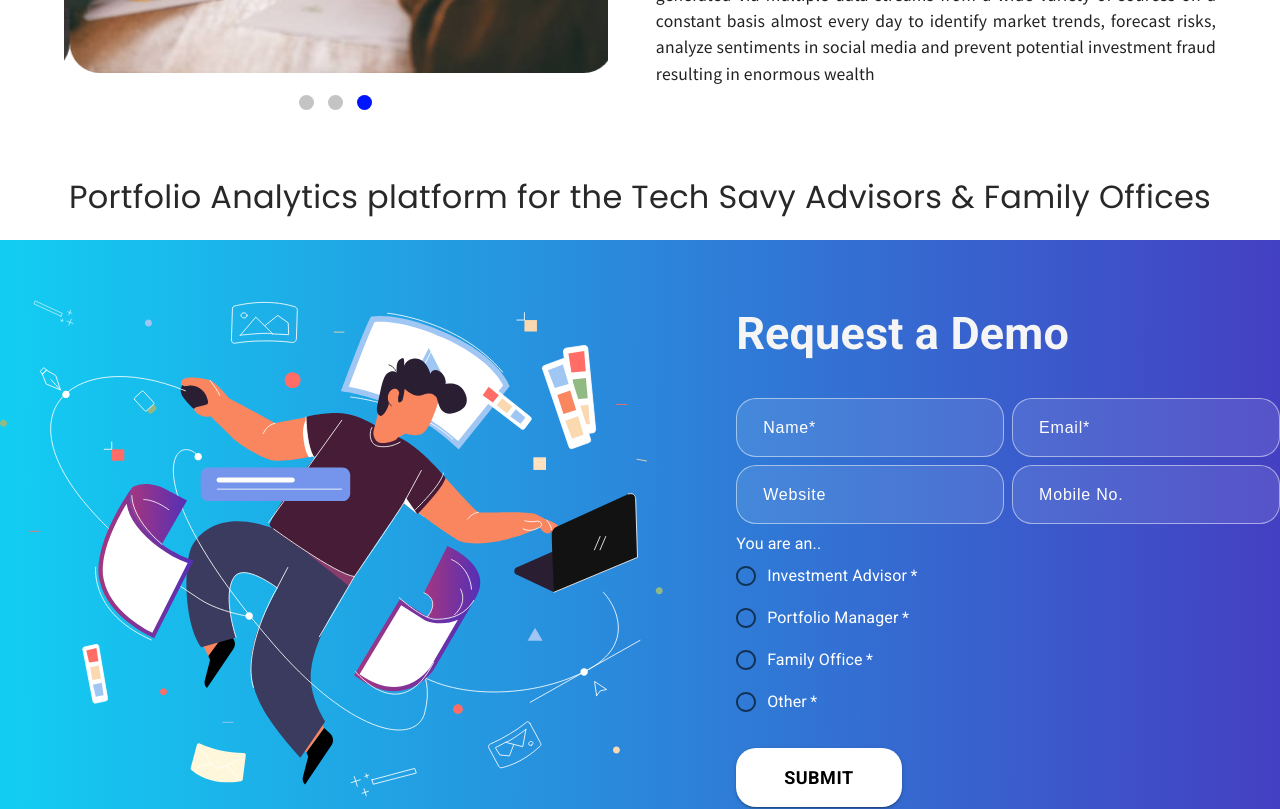
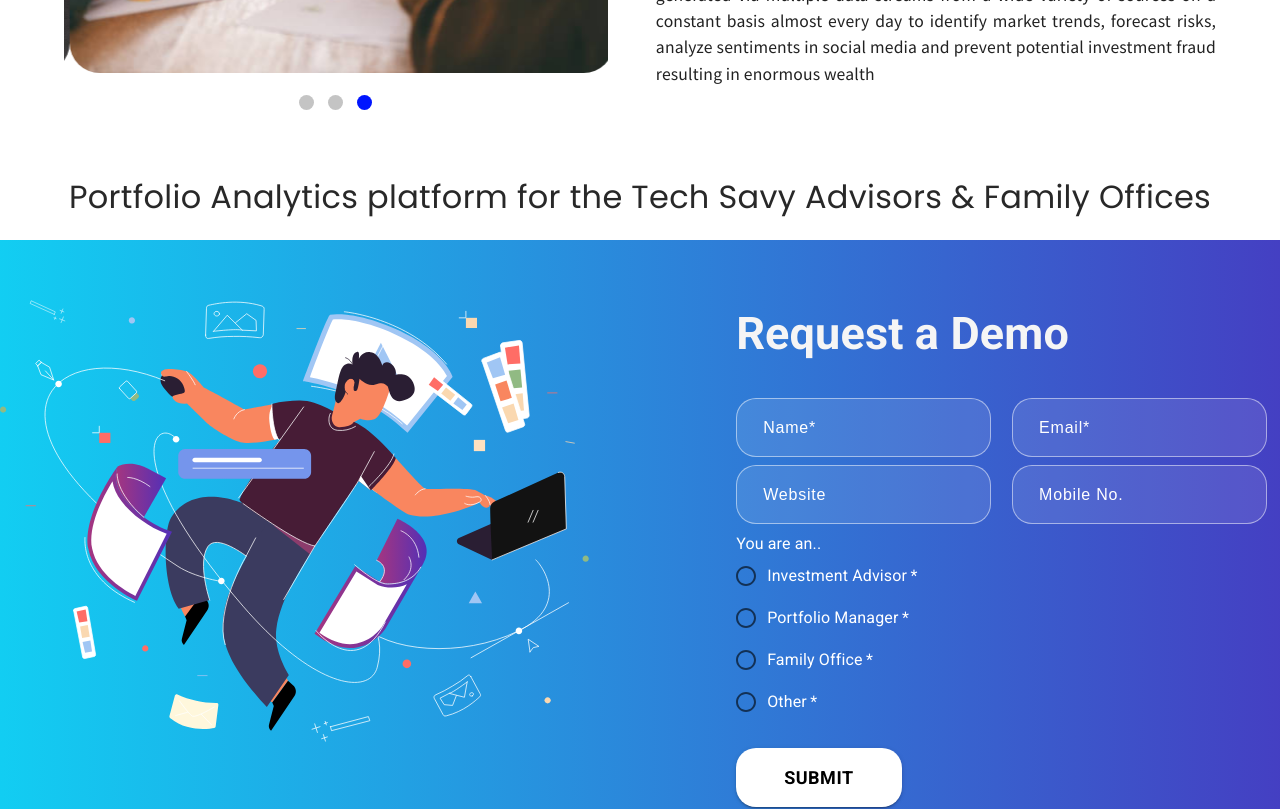
Before and after one commit to akbar061192/portfolio-analytics, a React (Create React App) app: page / in a window 1280 px wide. Shown: the part 1060-1869 px from the top of the page. Built offline with nearby package versions, Linux system fonts and the light colour scheme.

Commit message:
demo page changes

```diff
--- a/src/App.css
+++ b/src/App.css
@@ -68,7 +68,7 @@
 }
 
 .contact img {
-  width: 90%;
+  width: 80%;
 }
 
 .contact h2 {
@@ -79,7 +79,7 @@
 
 .contact form input,
 .contact form textarea {
-  width: 100%;
+  width: 95%;
   background: rgba(255, 255, 255, 0.1);
   border: 1px solid rgba(255, 255, 255, 0.5);
   border-radius: 20px;
```
